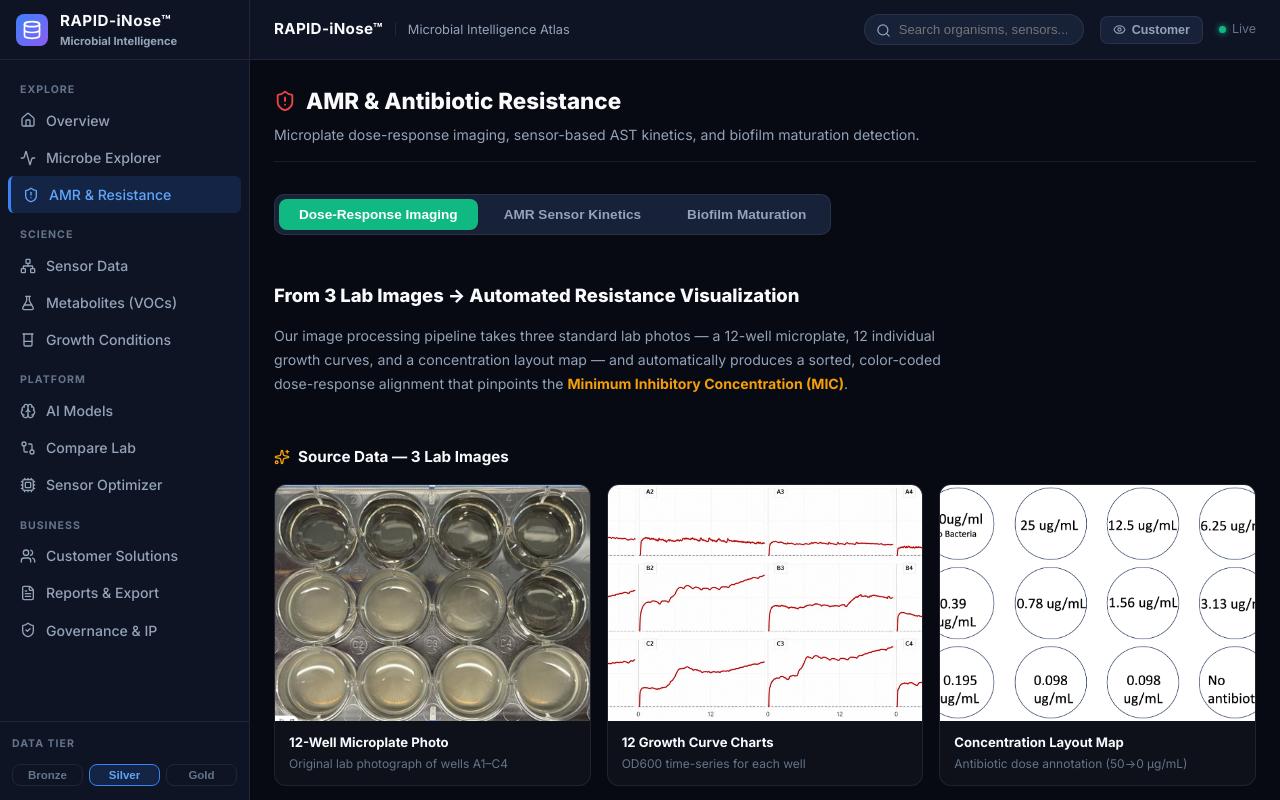
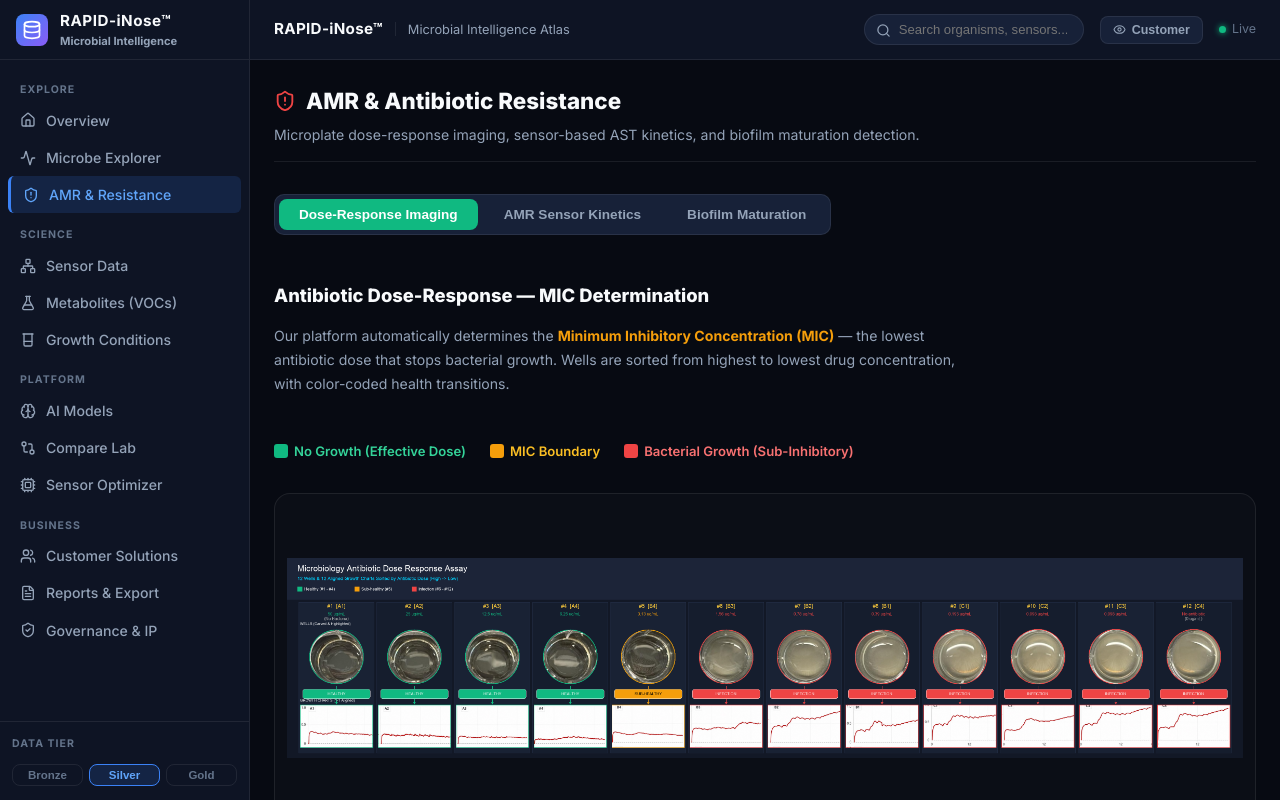
Before and after one commit to RYTTT/rapid-inose-atlas, a Next.js app: page /amr-biofilm in a window 1280 px wide. Built offline with nearby package versions, Linux system fonts and the light colour scheme.

Commit message:
fix: CORS — route sensor fetch through Next.js API proxy; simplify AMR page for investors (remove source images)

```diff
--- a/src/app/amr-biofilm/page.tsx
+++ b/src/app/amr-biofilm/page.tsx
@@ -97,132 +97,36 @@ export default function AmrBiofilmPage() {
       {/* TAB 1: MICROPLATE DOSE-RESPONSE IMAGING   */}
       {/* ────────────────────────────────────────── */}
       {activeTab === 'Microplate' && (
-        <div style={{ display: 'flex', flexDirection: 'column', gap: '36px' }}>
+        <div style={{ display: 'flex', flexDirection: 'column', gap: '32px' }}>
 
-          {/* ── Story Intro ── */}
+          {/* ── Investor-facing narrative ── */}
           <section>
             <h2 style={{ fontSize: '1.15rem', fontWeight: 800, color: 'var(--text-primary)', marginBottom: '8px' }}>
-              From 3 Lab Images → Automated Resistance Visualization
+              Antibiotic Dose-Response — MIC Determination
             </h2>
             <p style={{ fontSize: '0.88rem', color: 'var(--text-secondary)', lineHeight: 1.7, maxWidth: '700px' }}>
-              Our image processing pipeline takes three standard lab photos — a 12-well microplate, 12 individual growth curves, and a concentration layout map — and automatically produces a sorted, color-coded dose-response alignment that pinpoints the <strong style={{ color: '#f59e0b' }}>Minimum Inhibitory Concentration (MIC)</strong>.
+              Our platform automatically determines the <strong style={{ color: '#f59e0b' }}>Minimum Inhibitory Concentration (MIC)</strong> — the lowest antibiotic dose that stops bacterial growth. Wells are sorted from highest to lowest drug concentration, with color-coded health transitions.
             </p>
           </section>
 
-          {/* ── The 3 Source Images ── */}
-          <section>
-            <div style={{ display: 'flex', alignItems: 'center', gap: '8px', marginBottom: '16px' }}>
-              <Sparkles size={16} color="#f59e0b" />
-              <h3 style={{ fontSize: '0.95rem', fontWeight: 700, margin: 0, color: 'var(--text-primary)' }}>Source Data — 3 Lab Images</h3>
+          {/* ── Legend ── */}
+          <div style={{ display: 'flex', gap: '24px', flexWrap: 'wrap' }}>
+            <div style={{ display: 'flex', alignItems: 'center', gap: '6px', fontSize: '0.82rem' }}>
+              <span style={{ width: 14, height: 14, borderRadius: '3px', background: '#10b981', display: 'inline-block' }} />
+              <span style={{ color: '#34d399', fontWeight: 600 }}>No Growth (Effective Dose)</span>
             </div>
-
-            <div style={{ display: 'grid', gridTemplateColumns: 'repeat(3, 1fr)', gap: '16px' }}>
-              {/* Image 1: 12-well microplate photo */}
-              <div style={{
-                background: 'rgba(255,255,255,0.03)',
-                border: '1px solid var(--border-color)',
-                borderRadius: '12px',
-                overflow: 'hidden',
-              }}>
-                <div style={{ position: 'relative', width: '100%', aspectRatio: '4/3' }}>
-                  <Image
-                    src="/microbiology/12-wells.jpeg"
-                    alt="12-well microplate photograph"
-                    fill
-                    style={{ objectFit: 'cover' }}
-                    sizes="(max-width: 768px) 100vw, 33vw"
-                  />
-                </div>
-                <div style={{ padding: '12px 14px' }}>
-                  <div style={{ fontSize: '0.82rem', fontWeight: 700, color: 'var(--text-primary)' }}>12-Well Microplate Photo</div>
-                  <div style={{ fontSize: '0.75rem', color: 'var(--text-muted)', marginTop: '2px' }}>Original lab photograph of wells A1–C4</div>
-                </div>
-              </div>
-
-              {/* Image 2: 12 growth curve charts */}
-              <div style={{
-                background: 'rgba(255,255,255,0.03)',
-                border: '1px solid var(--border-color)',
-                borderRadius: '12px',
-                overflow: 'hidden',
-              }}>
-                <div style={{ position: 'relative', width: '100%', aspectRatio: '4/3' }}>
-                  <Image
-                    src="/microbiology/12-charts-v2.jpg"
-                    alt="12 growth curve charts"
-                    fill
-                    style={{ objectFit: 'cover' }}
-                    sizes="(max-width: 768px) 100vw, 33vw"
-                  />
-                </div>
-                <div style={{ padding: '12px 14px' }}>
-                  <div style={{ fontSize: '0.82rem', fontWeight: 700, color: 'var(--text-primary)' }}>12 Growth Curve Charts</div>
-                  <div style={{ fontSize: '0.75rem', color: 'var(--text-muted)', marginTop: '2px' }}>OD600 time-series for each well</div>
-                </div>
-              </div>
-
-              {/* Image 3: Concentration layout */}
-              <div style={{
-                background: 'rgba(255,255,255,0.03)',
-                border: '1px solid var(--border-color)',
-                borderRadius: '12px',
-                overflow: 'hidden',
-              }}>
-                <div style={{ position: 'relative', width: '100%', aspectRatio: '4/3' }}>
-                  <Image
-                    src="/microbiology/12-layout.png"
-                    alt="Antibiotic concentration layout"
-                    fill
-                    style={{ objectFit: 'cover' }}
-                    sizes="(max-width: 768px) 100vw, 33vw"
-                  />
-                </div>
-                <div style={{ padding: '12px 14px' }}>
-                  <div style={{ fontSize: '0.82rem', fontWeight: 700, color: 'var(--text-primary)' }}>Concentration Layout Map</div>
-                  <div style={{ fontSize: '0.75rem', color: 'var(--text-muted)', marginTop: '2px' }}>Antibiotic dose annotation (50→0 µg/mL)</div>
-                </div>
-              </div>
+            <div style={{ display: 'flex', alignItems: 'center', gap: '6px', fontSize: '0.82rem' }}>
+              <span style={{ width: 14, height: 14, borderRadius: '3px', background: '#f59e0b', display: 'inline-block' }} />
+              <span style={{ color: '#fbbf24', fontWeight: 600 }}>MIC Boundary</span>
             </div>
-          </section>
-
-          {/* ── Processing Flow Arrow ── */}
-          <div style={{ display: 'flex', justifyContent: 'center', alignItems: 'center', gap: '12px', padding: '8px 0' }}>
-            <div style={{ height: '1px', flex: 1, background: 'linear-gradient(to right, transparent, var(--border-color))' }} />
-            <div style={{
-              display: 'flex', alignItems: 'center', gap: '10px',
-              padding: '8px 20px', borderRadius: '20px',
-              background: 'rgba(59,130,246,0.1)', border: '1px solid rgba(59,130,246,0.3)',
-            }}>
-              <span style={{ fontSize: '0.78rem', fontWeight: 700, color: '#60a5fa', letterSpacing: '0.5px' }}>AUTOMATED IMAGE PROCESSING PIPELINE</span>
-              <ArrowRight size={16} color="#60a5fa" />
+            <div style={{ display: 'flex', alignItems: 'center', gap: '6px', fontSize: '0.82rem' }}>
+              <span style={{ width: 14, height: 14, borderRadius: '3px', background: '#ef4444', display: 'inline-block' }} />
+              <span style={{ color: '#f87171', fontWeight: 600 }}>Bacterial Growth (Sub-Inhibitory)</span>
             </div>
-            <div style={{ height: '1px', flex: 1, background: 'linear-gradient(to left, transparent, var(--border-color))' }} />
           </div>
 
-          {/* ── Generated Output: Full Composite Visualization ── */}
+          {/* ── Main Result: Composite Visualization ── */}
           <section>
-            <div style={{ display: 'flex', alignItems: 'center', gap: '8px', marginBottom: '12px' }}>
-              <Sparkles size={16} color="#10b981" />
-              <h3 style={{ fontSize: '0.95rem', fontWeight: 700, margin: 0, color: 'var(--text-primary)' }}>Generated Output — Dose-Response Alignment with Health Transition Color-Bars</h3>
-            </div>
-
-            {/* Legend bar */}
-            <div style={{ display: 'flex', gap: '20px', marginBottom: '14px', flexWrap: 'wrap' }}>
-              <div style={{ display: 'flex', alignItems: 'center', gap: '6px', fontSize: '0.8rem' }}>
-                <span style={{ width: 14, height: 14, borderRadius: '3px', background: '#10b981', display: 'inline-block' }} />
-                <span style={{ color: '#34d399', fontWeight: 600 }}>Healthy (#1–#4)</span>
-              </div>
-              <div style={{ display: 'flex', alignItems: 'center', gap: '6px', fontSize: '0.8rem' }}>
-                <span style={{ width: 14, height: 14, borderRadius: '3px', background: '#f59e0b', display: 'inline-block' }} />
-                <span style={{ color: '#fbbf24', fontWeight: 600 }}>Sub-Healthy / MIC Boundary (#5)</span>
-              </div>
-              <div style={{ display: 'flex', alignItems: 'center', gap: '6px', fontSize: '0.8rem' }}>
-                <span style={{ width: 14, height: 14, borderRadius: '3px', background: '#ef4444', display: 'inline-block' }} />
-                <span style={{ color: '#f87171', fontWeight: 600 }}>Infection (#6–#12)</span>
-              </div>
-            </div>
-
-            {/* The generated composite image */}
             <div style={{
               background: 'rgba(255,255,255,0.02)',
               border: '1px solid var(--border-color)',
@@ -241,7 +145,7 @@ export default function AmrBiofilmPage() {
               </div>
             </div>
             <p style={{ fontSize: '0.78rem', color: 'var(--text-muted)', marginTop: '8px', textAlign: 'center', fontStyle: 'italic' }}>
-              Ciprofloxacin × <em>E. coli</em> ATCC 25922 — Wells sorted high → low concentration, with in-between health transition color-bars (Green → Yellow MIC → Red)
+              Ciprofloxacin × <em>E. coli</em> ATCC 25922 — 12 wells sorted by antibiotic concentration with health transition color-bars
             </p>
           </section>
 
--- a/src/app/sensors/page.tsx
+++ b/src/app/sensors/page.tsx
@@ -60,7 +60,7 @@ export default function SensorViewerPage() {
     setLoading(true);
     setError(null);
     try {
-      const url = `https://rapid-inose-atlas-production.up.railway.app/api/public/v1/ast-timeseries/?dataset_batch=${datasetBatch}&organism=${organismId}&signal_mode=${signalMode}&show_controls=${showControls ? '1' : '0'}`;
+      const url = `/api/ast-data?dataset_batch=${datasetBatch}&organism=${organismId}&signal_mode=${signalMode}&show_controls=${showControls ? '1' : '0'}`;
       const res = await fetch(url);
       if (!res.ok) throw new Error(`API returned ${res.status}`);
       const json: AstResponse = await res.json();
```
